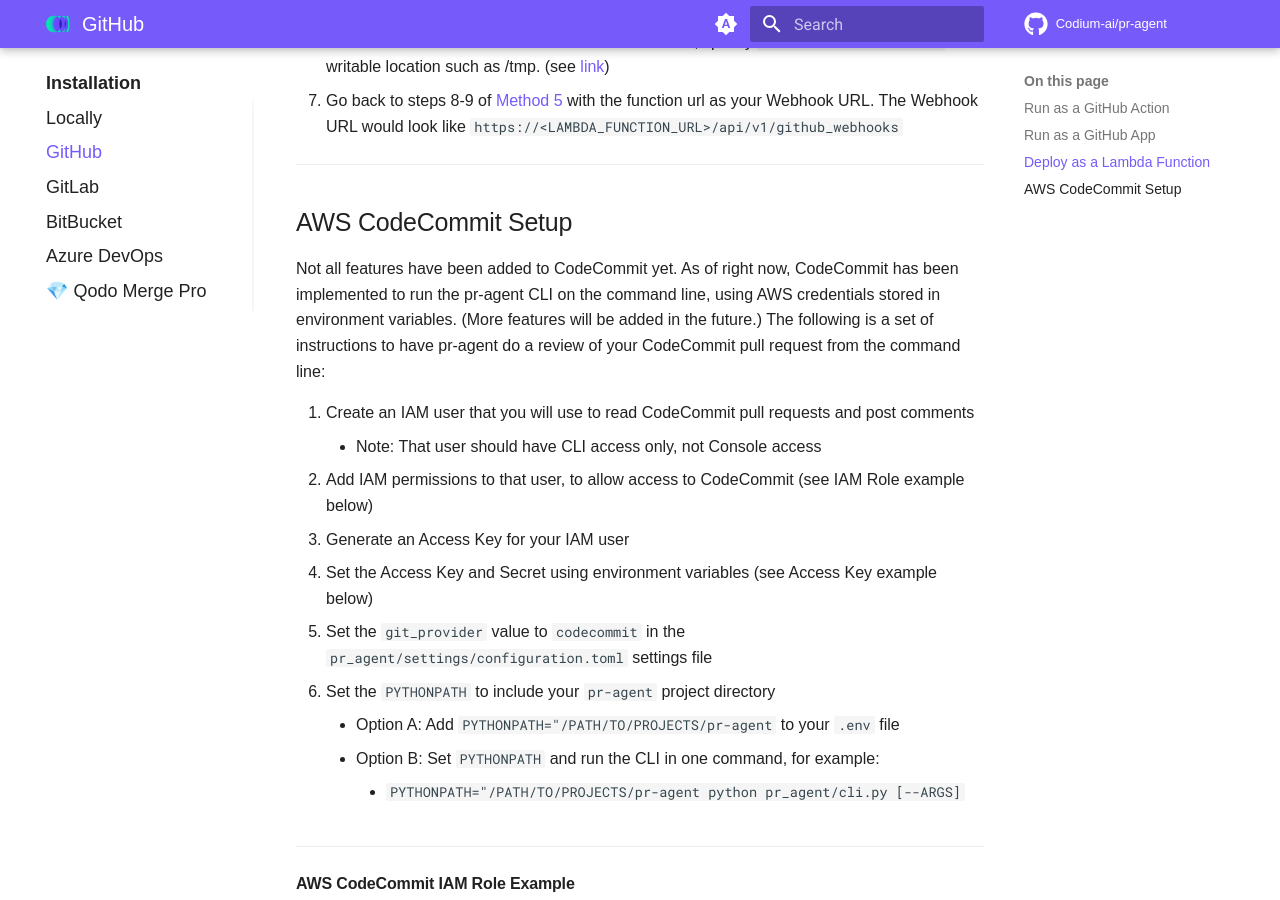
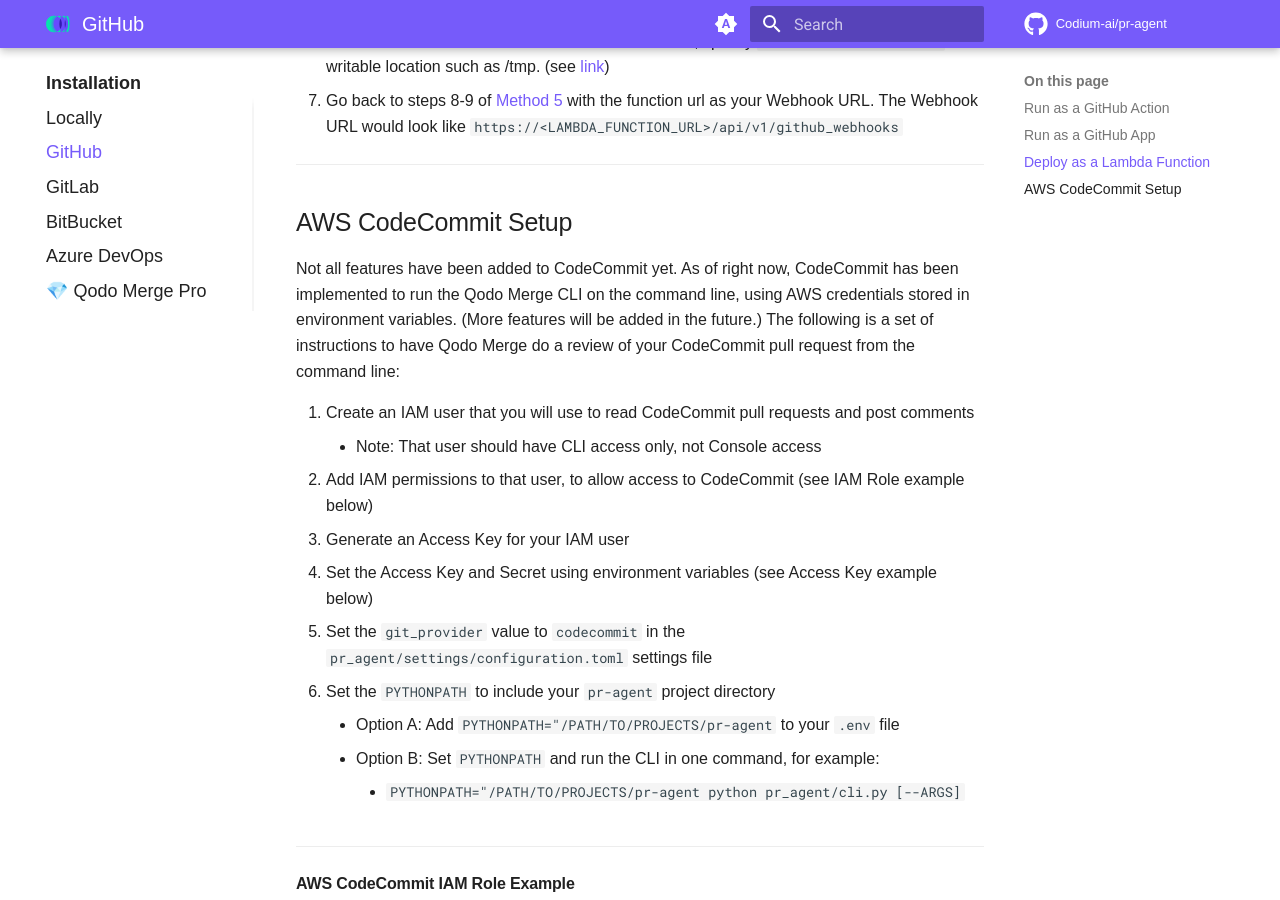
Before and after one commit to Codium-ai/pr-agent, an MkDocs documentation site: the page built from docs/docs/installation/github.md, in a window 1280 px wide and 900 px high, scrolled down 4314 px. Built offline with MkDocs 1.6.1 and Material for MkDocs 9.7.7, drawn with Linux system fonts in a browser that asks for light colours; comment, search, counter and statistics services are not loaded.

Commit message:
docs: update links and references to Qodo Merge in documentation

```diff
--- a/docs/docs/installation/github.md
+++ b/docs/docs/installation/github.md
@@ -185,7 +185,7 @@
 
 ## AWS CodeCommit Setup
 
-Not all features have been added to CodeCommit yet.  As of right now, CodeCommit has been implemented to run the pr-agent CLI on the command line, using AWS credentials stored in environment variables.  (More features will be added in the future.)  The following is a set of instructions to have pr-agent do a review of your CodeCommit pull request from the command line:
+Not all features have been added to CodeCommit yet.  As of right now, CodeCommit has been implemented to run the Qodo Merge CLI on the command line, using AWS credentials stored in environment variables.  (More features will be added in the future.)  The following is a set of instructions to have Qodo Merge do a review of your CodeCommit pull request from the command line:
 
 1. Create an IAM user that you will use to read CodeCommit pull requests and post comments
     * Note: That user should have CLI access only, not Console access
```
Also changed, not shown: docs/docs/installation/bitbucket.md (+1 -1 lines), docs/docs/installation/pr_agent_pro.md (+1 -1 lines), docs/docs/usage-guide/additional_configurations.md (+3 -3 lines), docs/docs/usage-guide/automations_and_usage.md (+1 -1 lines), docs/docs/usage-guide/configuration_options.md (+2 -2 lines).
